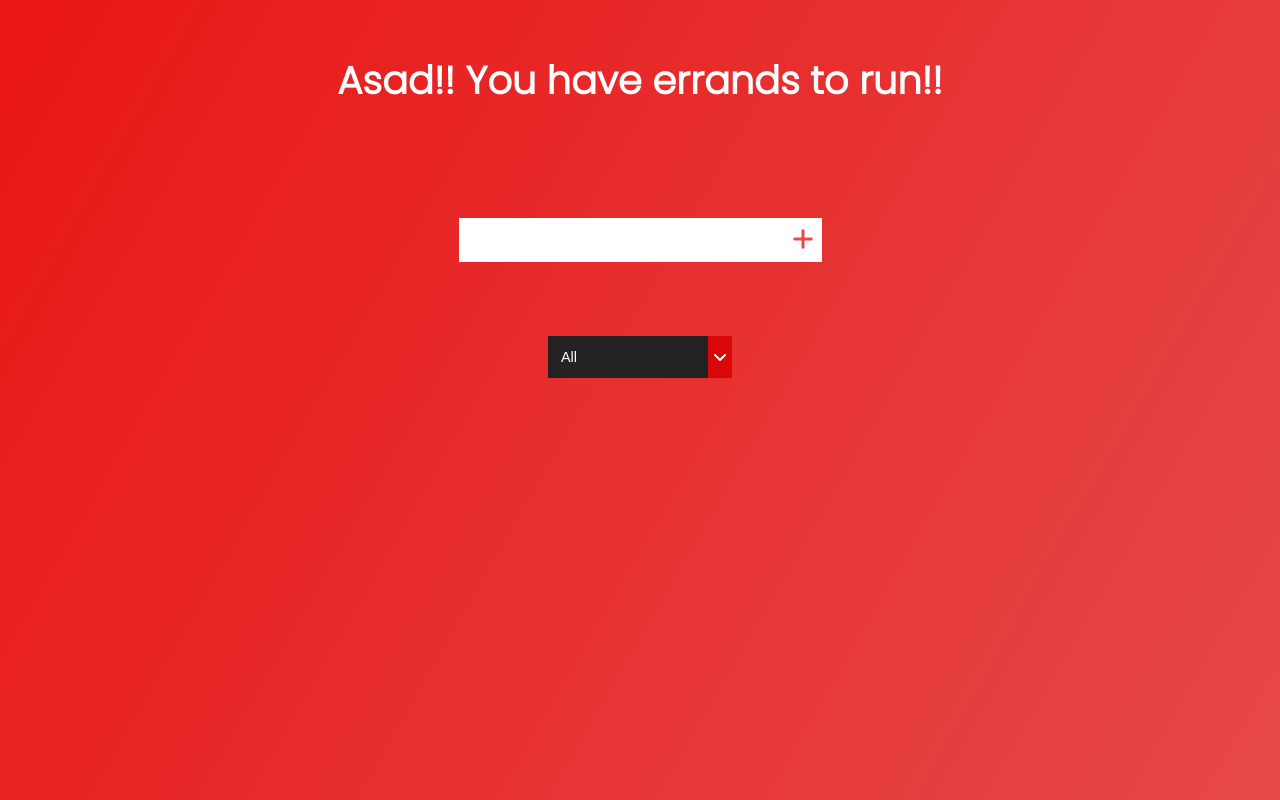
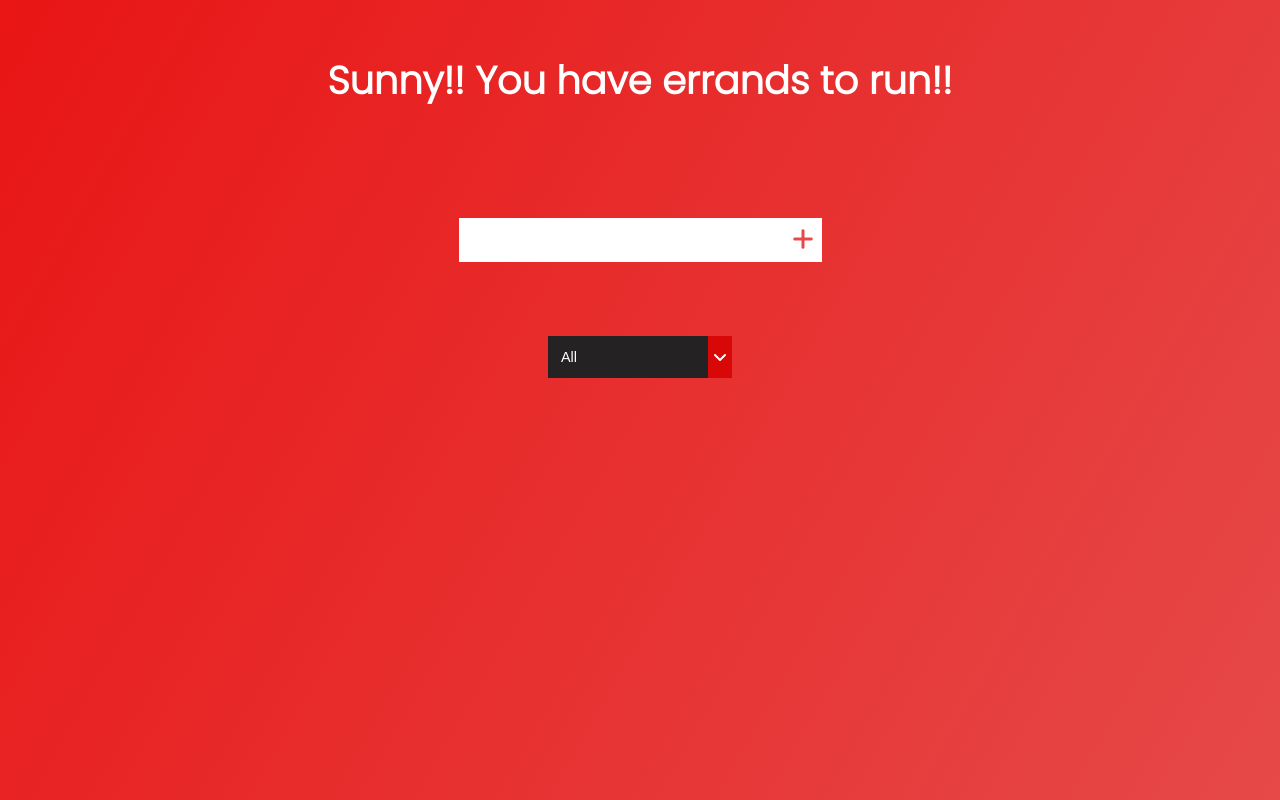
Before and after one commit to Sunnyhimself005/jstodo-list, a plain HTML site: page index.html in a window 1280 px wide. Drawn offline with Linux system fonts and the light colour scheme.

Commit message:
headline changed

```diff
--- a/index.html
+++ b/index.html
@@ -20,7 +20,7 @@
 
 <body>
   <header>
-    <h1>Asad!! You have errands to run!!</h1>
+    <h1>Sunny!! You have errands to run!!</h1>
   </header>
 
   <form>
```
